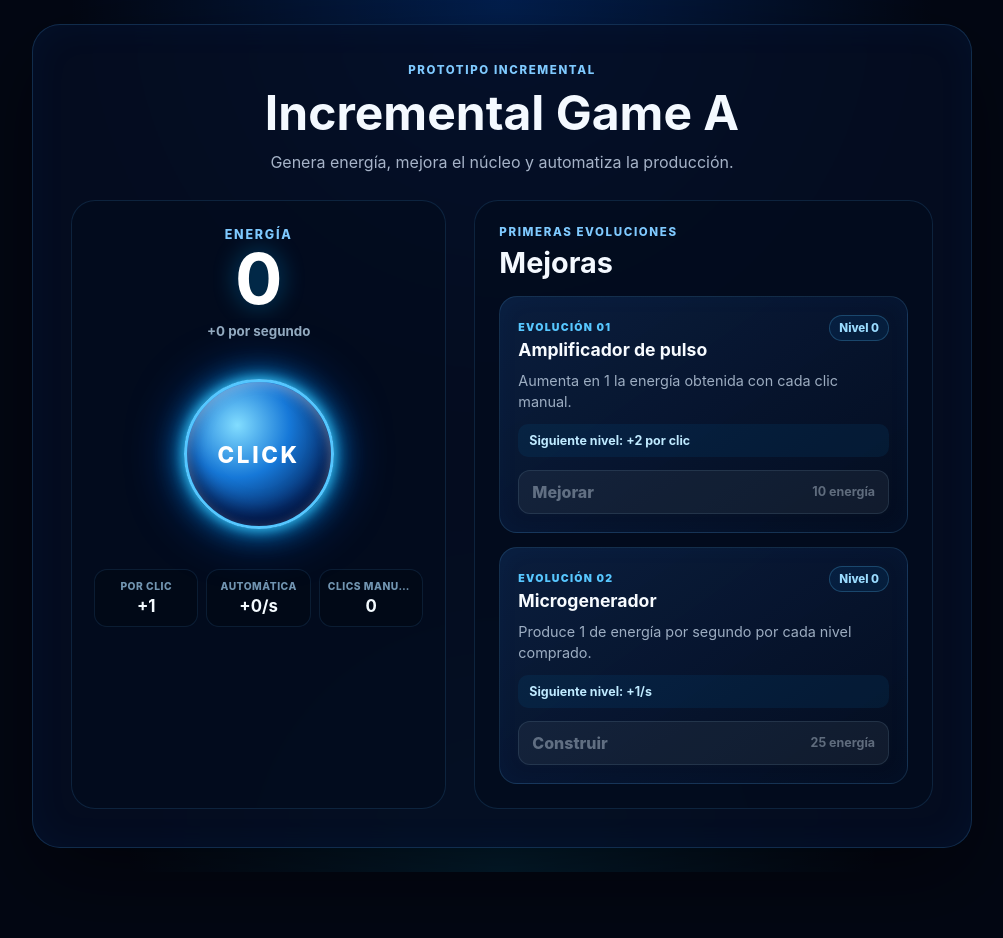
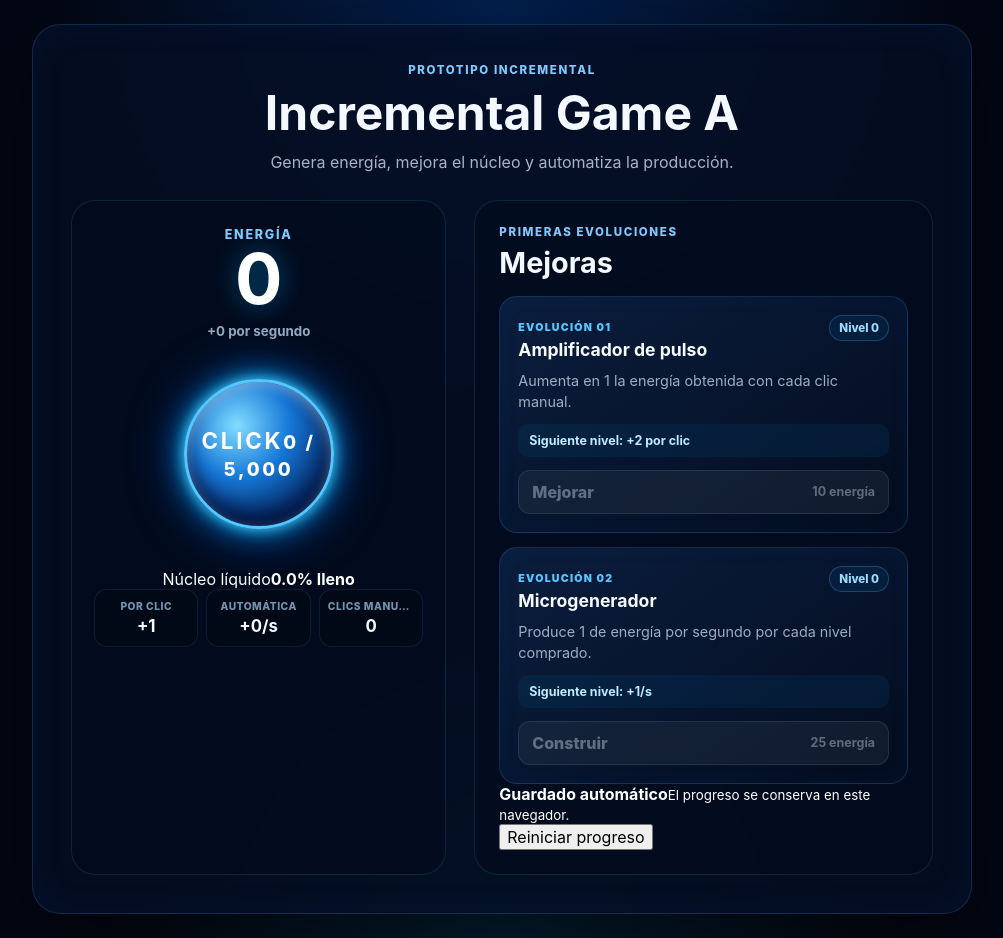
Before and after one commit to xArtXtrAx/incremental-game-A, a React (Vite) app: page / in a window 1280 px wide. Shown: the whole page, without its empty margins (138-1141 px from the left). Before the commit the page ends 872 px from the top, so only its background shows below. Built offline with nearby package versions, Linux system fonts and the light colour scheme.

Commit message:
Añadir esfera líquida y controles de guardado

```diff
--- a/src/App.tsx
+++ b/src/App.tsx
@@ -1,18 +1,34 @@
-import { useEffect, useReducer, useRef, useState } from 'react'
+import {
+  type CSSProperties,
+  useEffect,
+  useReducer,
+  useRef,
+  useState,
+} from 'react'
 import { motion } from 'motion/react'
 import './App.css'
 import {
+  clearSavedGame,
   gameReducer,
   getClickPower,
   getClickUpgradeCost,
   getEnergyPerSecond,
   getGeneratorCost,
+  getSphereFillPercentage,
   initialGameState,
+  loadGameState,
+  saveGameState,
+  SPHERE_CLICK_CAPACITY,
 } from './game'
 
 type ClickBurst = {
   id: number
   amount: number
+}
+
+type SphereStyle = CSSProperties & {
+  '--fill-level': string
+  '--liquid-opacity': number
 }
 
 const particleDirections = [
@@ -31,14 +47,26 @@ const numberFormatter = new Intl.NumberFormat('es-MX', {
 })
 
 function App() {
-  const [game, dispatch] = useReducer(gameReducer, initialGameState)
+  const [game, dispatch] = useReducer(
+    gameReducer,
+    initialGameState,
+    loadGameState,
+  )
   const [bursts, setBursts] = useState<ClickBurst[]>([])
+  const [resetArmed, setResetArmed] = useState(false)
   const nextBurstId = useRef(0)
 
   const clickPower = getClickPower(game.clickLevel)
   const energyPerSecond = getEnergyPerSecond(game.generatorLevel)
   const clickUpgradeCost = getClickUpgradeCost(game.clickLevel)
   const generatorCost = getGeneratorCost(game.generatorLevel)
+  const sphereFillPercentage = getSphereFillPercentage(game.manualClicks)
+  const sphereClicks = Math.min(game.manualClicks, SPHERE_CLICK_CAPACITY)
+  const sphereIsFull = sphereFillPercentage >= 100
+  const sphereStyle: SphereStyle = {
+    '--fill-level': `${sphereFillPercentage}%`,
+    '--liquid-opacity': sphereClicks > 0 ? 1 : 0,
+  }
 
   useEffect(() => {
     const intervalId = window.setInterval(() => {
@@ -47,6 +75,22 @@ function App() {
 
     return () => window.clearInterval(intervalId)
   }, [])
+
+  useEffect(() => {
+    saveGameState(game)
+  }, [game])
+
+  useEffect(() => {
+    if (!resetArmed) {
+      return
+    }
+
+    const timeoutId = window.setTimeout(() => {
+      setResetArmed(false)
+    }, 6000)
+
+    return () => window.clearTimeout(timeoutId)
+  }, [resetArmed])
 
   function handleClick() {
     const burstId = nextBurstId.current
@@ -63,6 +107,18 @@ function App() {
         currentBursts.filter((burst) => burst.id !== burstId),
       )
     }, 850)
+  }
+
+  function handleReset() {
+    if (!resetArmed) {
+      setResetArmed(true)
+      return
+    }
+
+    clearSavedGame()
+    dispatch({ type: 'reset' })
+    setBursts([])
+    setResetArmed(false)
   }
 
   return (
@@ -88,12 +144,29 @@ function App() {
               <motion.button
                 type="button"
                 className="click-button"
+                style={sphereStyle}
                 onClick={handleClick}
                 whileHover={{ scale: 1.05 }}
                 whileTap={{ scale: 0.92 }}
-                aria-label={`Generar ${clickPower} de energía`}
+                aria-label={`Generar ${clickPower} de energía. Esfera en ${sphereFillPercentage.toFixed(1)} por ciento.`}
               >
-                CLICK
+                <span className="sphere-liquid" aria-hidden="true">
+                  <span className="liquid-body" />
+                  <span className="liquid-wave liquid-wave-back" />
+                  <span className="liquid-wave liquid-wave-front" />
+                  <span className="liquid-bubble bubble-one" />
+                  <span className="liquid-bubble bubble-two" />
+                  <span className="liquid-bubble bubble-three" />
+                </span>
+                <span className="sphere-depth" aria-hidden="true" />
+                <span className="sphere-shine" aria-hidden="true" />
+                <span className="button-label">
+                  <strong>CLICK</strong>
+                  <small>
+                    {numberFormatter.format(sphereClicks)} /{' '}
+                    {numberFormatter.format(SPHERE_CLICK_CAPACITY)}
+                  </small>
+                </span>
               </motion.button>
 
               {bursts.map((burst) => (
@@ -127,6 +200,15 @@ function App() {
                   ))}
                 </div>
               ))}
+            </div>
+
+            <div className={`sphere-status${sphereIsFull ? ' is-full' : ''}`}>
+              <span>Núcleo líquido</span>
+              <strong>
+                {sphereIsFull
+                  ? 'Capacidad completa'
+                  : `${sphereFillPercentage.toFixed(1)}% lleno`}
+              </strong>
             </div>
 
             <div className="stats-grid">
@@ -196,6 +278,28 @@ function App() {
                 <strong>{numberFormatter.format(generatorCost)} energía</strong>
               </button>
             </article>
+
+            <div className="save-controls">
+              <div className="save-status">
+                <span className="save-dot" aria-hidden="true" />
+                <div>
+                  <strong>Guardado automático</strong>
+                  <small>El progreso se conserva en este navegador.</small>
+                </div>
+              </div>
+              <button
+                type="button"
+                className={`reset-button${resetArmed ? ' is-armed' : ''}`}
+                onClick={handleReset}
+              >
+                {resetArmed ? 'Confirmar reinicio total' : 'Reiniciar progreso'}
+              </button>
+              {resetArmed && (
+                <p className="reset-warning" role="status">
+                  Presiona otra vez antes de 6 segundos. Esta acción borra todo.
+                </p>
+              )}
+            </div>
           </aside>
         </div>
       </section>
```
